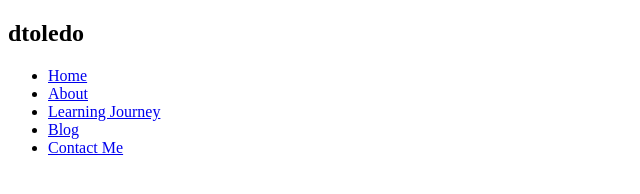
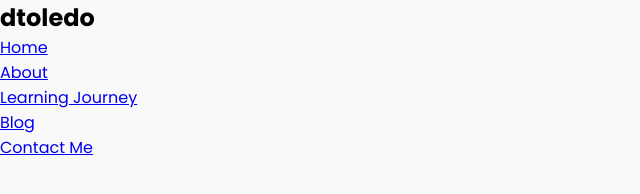
Before and after one commit to cadetCoder/Parallax-landing-page, a plain HTML site: page index.html in a window 1280 px wide. Shown: the whole page, without its empty margins (0-640 px from the left). Drawn offline with Linux system fonts and the light colour scheme.

Commit message:
added body styles

```diff
--- a/style.css
+++ b/style.css
@@ -1 +1,14 @@
 @import url('https://fonts.googleapis.com/css2?family=Kumbh+Sans:wght@400;700&family=Poppins:wght@300;400;500;600;700;800;900&display=swap');
+
+* {
+  margin: 0;
+  padding: 0;
+  box-sizing: border-box;
+  font-family: 'Poppins', sans-serif;
+}
+
+body {
+  background-color: #f9f9f9;
+  min-height: 100vh;
+  overflow-x: hidden;
+}
```
Also changed, not shown: index.html (+1 -1 lines).
